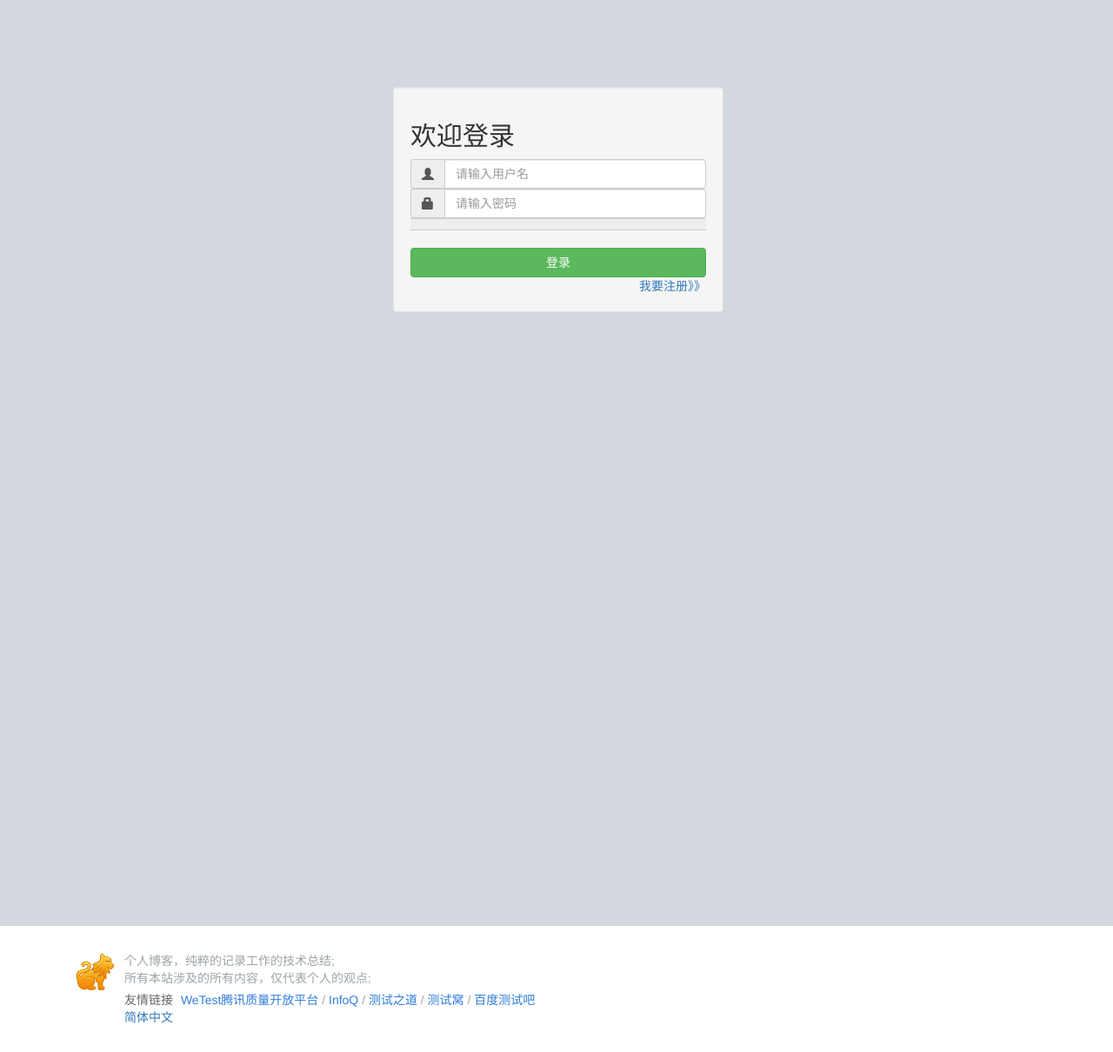
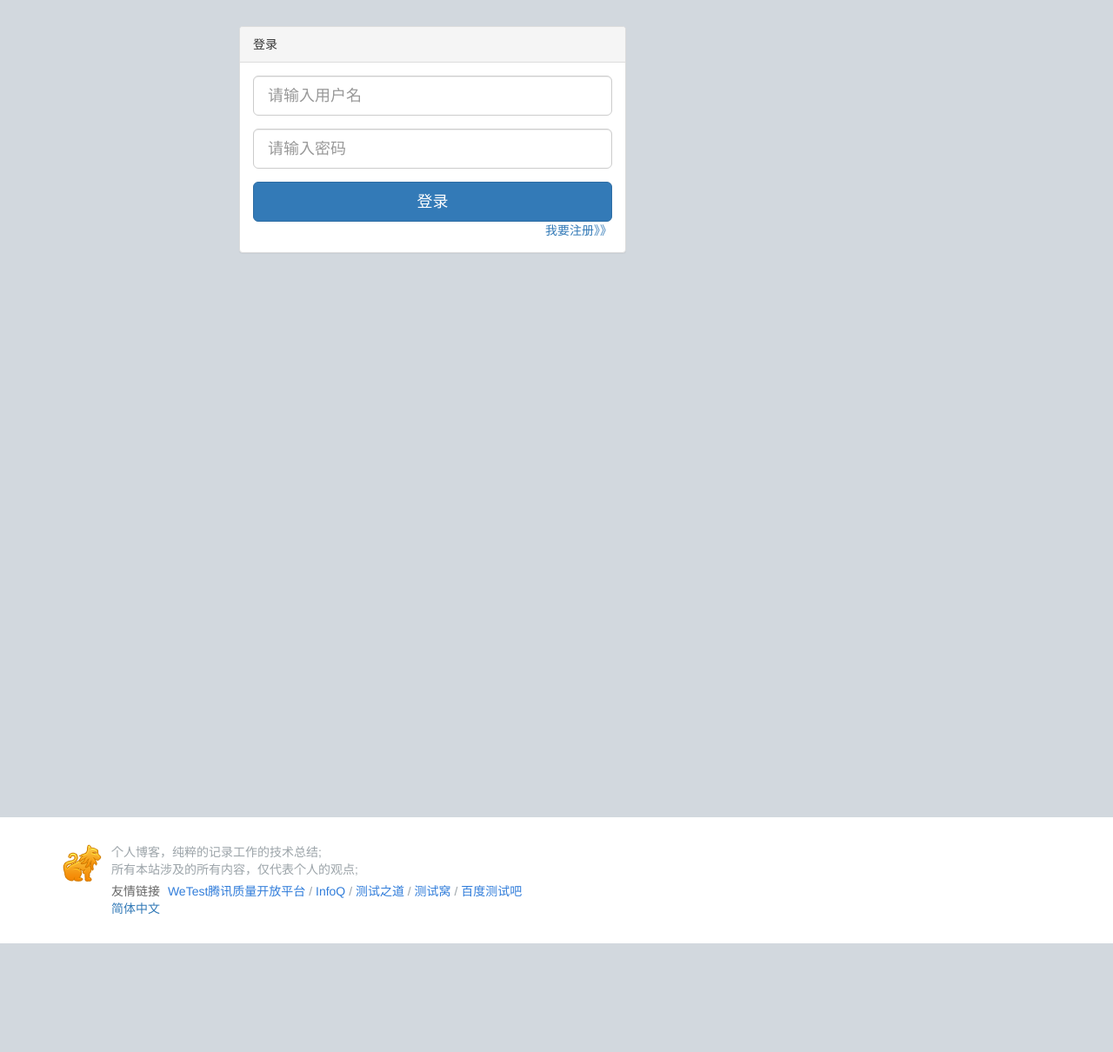
Before and after one commit to gaomengsuijia/langtuteng, a Django app: page /account/login in a window 1280 px wide. Shown: the part 52-1262 px from the top of the page at 87% size. After the commit the page ends 1137 px from the top, so only its background shows below. Run offline with Django 3.2, Linux system fonts and the light colour scheme; some libraries are stand-ins or nearby versions.

```diff
--- a/static/blog/css/account.css
+++ b/static/blog/css/account.css
@@ -2,34 +2,12 @@
 body{
     background-color: #d2d8de;
 }
-.regist_container{
-    display:table;
-    height:100%;
-    margin-top: 30px;
-    min-height: 900px;
-}
 
-.row{
-    display: table-cell;
-}
-/* centered columns styles */
-.row-centered {
-    text-align:center;
-}
-.col-centered {
-    display:inline-block;
-    float:none;
-    text-align:left;
-    margin-right:-4px;
-}
 .message{
     color: #b21f2d;
 }
 
 .login_container{
-    display:table;
-    height:100%;
-    margin-top: 100px;
-    margin-bottom: 65px;
+    margin-top: 30px;
     min-height: 900px;
 }
--- a/templates/account/login.html
+++ b/templates/account/login.html
@@ -6,28 +6,34 @@
 {% endblock %}
 {% block body %}
         <div class="container login_container">
-            <div class="row row-centered">
-                <div class="well col-md-4 col-centered">
-                    <h2>欢迎登录</h2>
-                    <form action="{% url 'account:login' %}" method="post" role="form">
+                <div class="col-md-5 col-md-offset-2">
+                <div class="panel panel-default">
+                  <div class="panel-heading">登录</div>
+                  <div class="panel-body">
+                    <form class="simple_form " id="new_user" novalidate="novalidate" action="{% url 'account:login' %}" accept-charset="UTF-8" data-remote="true" method="post">
                         {% csrf_token %}
-                        <div class="input-group input-group-md">
-                            <span class="input-group-addon" id="sizing-addon1"><i class="glyphicon glyphicon-user" aria-hidden="true"></i></span>
-                            <input type="text" class="form-control" id="userid" name="username" placeholder="请输入用户名"/>
+                        <div class="form-group">
+                          <input type="text" class="form-control input-lg" id="userid" name="username" placeholder="请输入用户名">
                         </div>
-                        <div class="input-group input-group-md">
-                            <span class="input-group-addon" id="sizing-addon1"><i class="glyphicon glyphicon-lock"></i></span>
-                            <input type="password" class="form-control" id="password" name="password" placeholder="请输入密码"/>
+                        <div class="form-group">
+                          <input type="password" class="form-control input-lg" id="password" name="password" placeholder="请输入密码">
                         </div>
-                        <div class="input-group input-group-md">
-                            <span class="input-group-addon message" id="sizing-addon1">{{ message }}</span>
+
+                        <div class="from-group">
+                            <span class="message" id="sizing-addon1">{{ message }}</span>
                         </div>
-                        <br/>
-                                <button type="submit" class="btn btn-success btn-block">登录</button>
-                                <a href="{% url 'account:register' %}" class="pull-right">我要注册》》
+                        <div class="form-actions">
+                            <input type="submit" name="commit" value="登录" class="btn btn-primary btn-lg btn-block" data-disable-with="正在登录">
+                            <a href="{% url 'account:register' %}" class="pull-right">我要注册》》
                                 </a>
+                        </div>
                     </form>
+                  </div>
                 </div>
+              </div>
+
+
+
             </div>
         </div>
 
--- a/templates/account/register.html
+++ b/templates/account/register.html
@@ -7,7 +7,7 @@
     <link rel="stylesheet" href="{% static 'blog/css/account.css' %}">
     <script src="{% static 'blog/js/register.js' %}"></script>
 {% endblock %}
-<div class="container regist_container">
+<div class="container login_container">
     <div class="row">
         <div class="col-xs-6 col-sm-6 col-md-9">
             <h3 style="margin-left: 100px;margin-bottom: 20px">欢迎注册！</h3>
```
